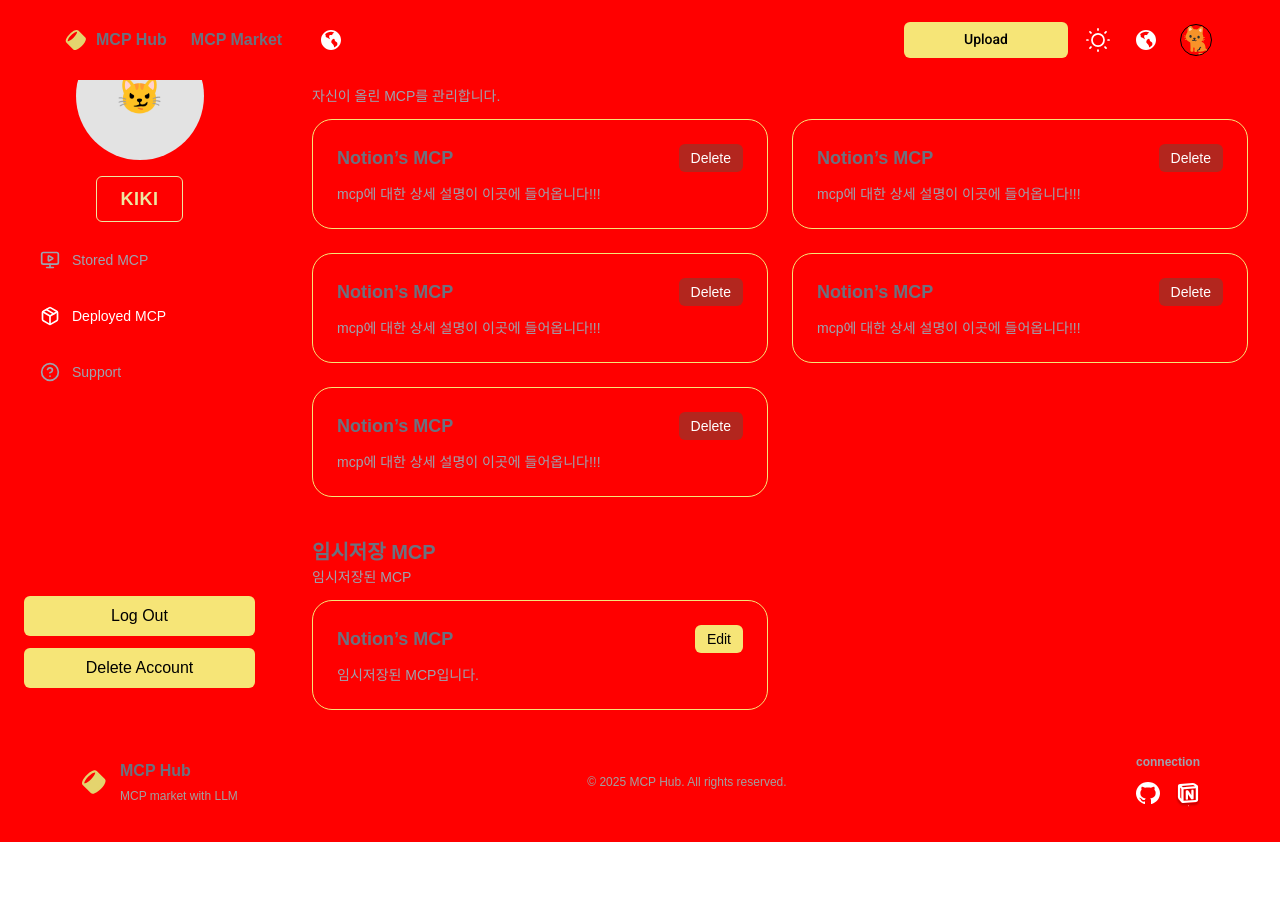
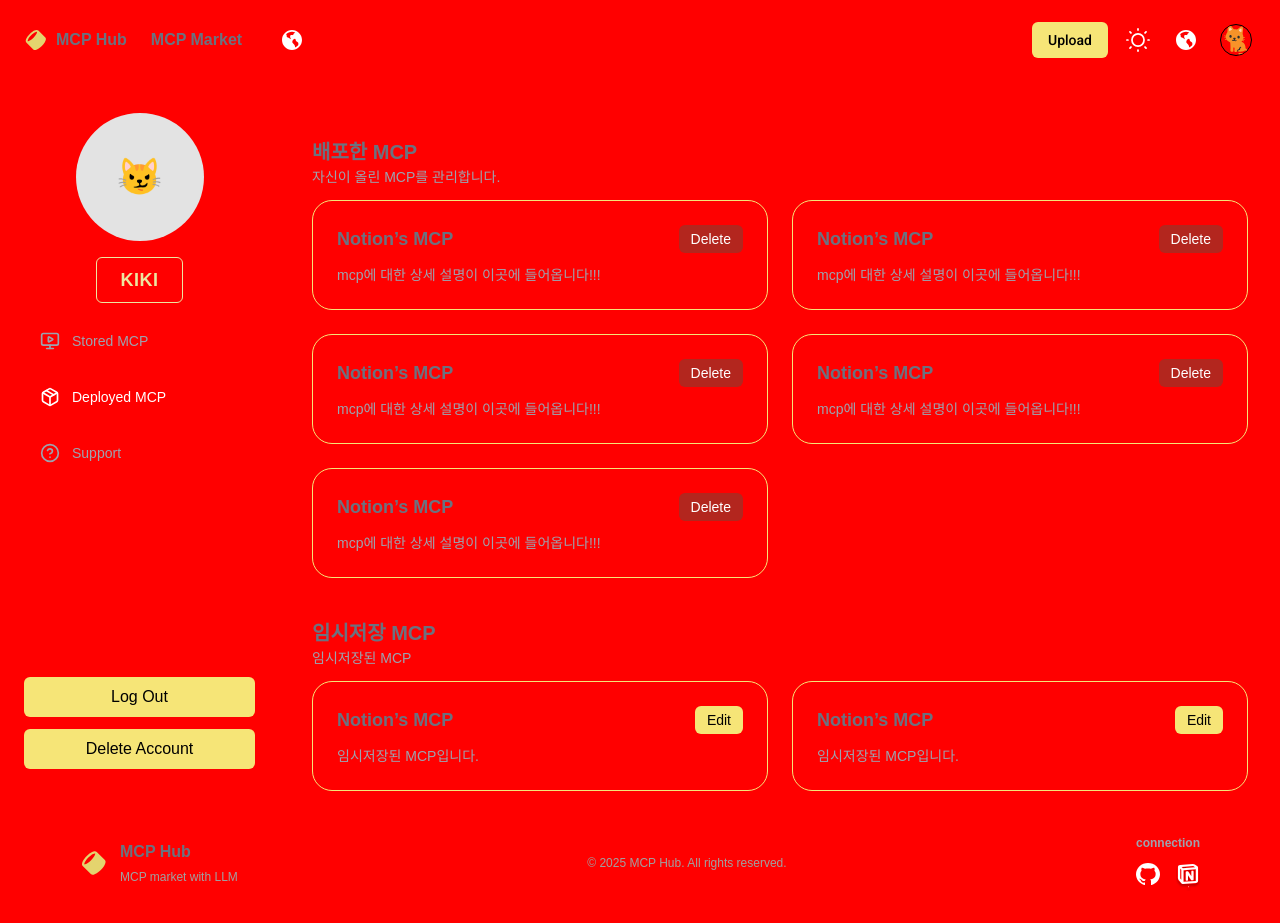
Before and after one commit to 8LOWUP/mcp-hub-FE, a Next.js app: page /en/profiles/deployed in a window 1280 px wide. Before the commit the page ends 842 px from the top, so only its background shows below. Built offline with nearby package versions, Linux system fonts and the light colour scheme; a web font is replaced by a local one.

Commit message:
:sparkles: feat: 헤더 푸터 반영 후 수정

```diff
--- a/src/components/layout/Header.tsx
+++ b/src/components/layout/Header.tsx
@@ -2,7 +2,7 @@
 
 import { useState, useEffect } from "react";
 import Image from "next/image";
-import { useRouter, usePathname } from "next/navigation"; // usePathname 추가
+import { useRouter, usePathname } from "next/navigation";
 import LocaleSwitcher from "@/components/ui/LocaleSwitcher";
 import ThemeToggle from "@/components/ui/theme-toggle";
 import PrimaryButton from "@/components/ui/PrimaryButton";
@@ -10,86 +10,66 @@
 
 export default function LandingHeader() {
     const router = useRouter();
-    const pathname = usePathname(); // 현재 경로
+    const pathname = usePathname();
     const [scrolled, setScrolled] = useState(false);
 
-    // 현재 locale 추출 (URL의 첫 번째 경로 조각)
-    const locale = pathname.split("/")[1] || "en"; // 기본 locale = en
+    const locale = pathname.split("/")[1] || "en";
 
-    // 스크롤 감지
     useEffect(() => {
-        const handleScroll = () => {
-            setScrolled(window.scrollY > 0);
-        };
-        window.addEventListener("scroll", handleScroll);
-        return () => window.removeEventListener("scroll", handleScroll);
+        const onScroll = () => setScrolled(window.scrollY > 0);
+        window.addEventListener("scroll", onScroll);
+        return () => window.removeEventListener("scroll", onScroll);
     }, []);
 
     return (
-        <header className="sticky top-0 z-40 shadow-md">
-            {/* 배경 + border */}
+        <header
+            className={[
+                "sticky top-0 z-40",
+                "bg-surface-1 transition-colors duration-200",
+                scrolled ? "border-b-2 border-accent shadow-md" : "border-b border-transparent",
+            ].join(" ")}
+        >
+            <div className="h-20 max-w-screen-2xl mx-auto px-6 flex items-center gap-4">
+                {/* 좌측: 로고/마켓 */}
+                <div className="flex items-center gap-2 shrink-0">
+                    <Image src="/logo.svg" alt="MCP Hub logo" width={24} height={24} priority />
                     <div
-                className={`absolute top-0 left-0 right-0 z-20 h-20 px-10 bg-surface-1 transition-colors duration-200 ${
-                    scrolled
-                        ? "border-b-2 border-accent"
-                        : "border-b border-transparent"
-                }`}
+                        className="flex flex-col cursor-pointer"
+                        onClick={() => router.push(`/${locale}`)}
                     >
-                <div className="max-w-screen-2xl h-full flex items-center justify-between px-6">
-                    {/* 로고 + MCP Market */}
-                    <div className="flex items-center gap-2">
-                        <Image
-                            src="/logo.svg"
-                            alt="MCP Hub logo"
-                            width={24}
-                            height={24}
-                            priority
-                        />
-                        <div
-                            className="flex flex-col cursor-pointer "
-                            onClick={() => router.push(`/${locale}`)} // locale 기반으로 이동
-                        >
-                            <span className="text-primary font-bold hover:decoration-accent hover:underline decoration-yellow-200 underline-offset-10 ">
+            <span className="text-primary font-bold hover:underline hover:decoration-accent underline-offset-8">
               MCP Hub
             </span>
                     </div>
-
-                        <div
-                            className="cursor-pointer px-4 py-2 rounded-md flex items-center justify-center relative"
-                            onClick={() => router.push(`/${locale}/market`)} // locale 기반으로 이동
+                    <button
+                        className="px-4 py-2 rounded-md hidden sm:flex items-center"
+                        onClick={() => router.push(`/${locale}/market`)}
                     >
-                            <span className="hidden md:flex text-primary font-semibold hover:decoration-accent hover:underline decoration-yellow-200 underline-offset-10">
+            <span className="text-primary font-semibold hover:underline hover:decoration-accent underline-offset-8">
               MCP Market
             </span>
-                        </div>
+                    </button>
                 </div>
 
-                    {/* 검색바 */}
-                    <div className="flex-1 max-w-xl">
+                {/* 가운데: 검색바 — flex-1 + min-w-0 가 핵심 */}
+                <div className="flex-1 min-w-0 hidden md:block">
                     <SearchBar />
                 </div>
 
-                    {/* 오른쪽 액션 */}
-                    <div className="flex items-center gap-x-3">
+                {/* 우측: 액션 */}
+                <div className="flex items-center gap-x-3 shrink-0">
                     <PrimaryButton
-                            onClick={() => router.push(`/${locale}/upload`)} // locale 기반으로 이동
+                        onClick={() => router.push(`/${locale}/upload`)}
                         variant="primary"
                         size="md"
-                            className="hidden md:flex h-9 px-15"
+                        className="hidden md:flex h-9 px-4"
                     >
                         <span className="text-title5">Upload</span>
                     </PrimaryButton>
                     <ThemeToggle />
                     <LocaleSwitcher />
                     <div className="w-8 h-8 mx-1 rounded-full border border-accent-color-1 overflow-hidden">
-                            <Image
-                                src="/catprofile.svg"
-                                alt="Profile"
-                                width={32}
-                                height={32}
-                                className="object-cover w-full h-full"
-                            />
-                        </div>
+                        <Image src="/catprofile.svg" alt="Profile" width={32} height={32} className="object-cover w-full h-full" />
                     </div>
                 </div>
             </div>
--- a/src/features/profiles/deployed/constants.ts
+++ b/src/features/profiles/deployed/constants.ts
@@ -41,4 +41,34 @@
         description: "임시저장된 MCP입니다.",
         apiKey: "",
     },
+    {
+        id: "draft-2",
+        title: "Notion’s MCP",
+        description: "임시저장된 MCP입니다.",
+        apiKey: "",
+    },
+    {
+        id: "draft-3",
+        title: "Notion’s MCP",
+        description: "임시저장된 MCP입니다.",
+        apiKey: "",
+    },
+    {
+        id: "draft-4",
+        title: "Notion’s MCP",
+        description: "임시저장된 MCP입니다.",
+        apiKey: "",
+    },
+    {
+        id: "draft-5",
+        title: "Notion’s MCP",
+        description: "임시저장된 MCP입니다.",
+        apiKey: "",
+    },
+    {
+        id: "draft-6",
+        title: "Notion’s MCP",
+        description: "임시저장된 MCP입니다.",
+        apiKey: "",
+    },
 ];
```
Also changed, not shown: src/app/[locale]/profiles/layout.tsx (line endings or trailing spaces). Lines whose indentation alone changed are shown as unchanged.
